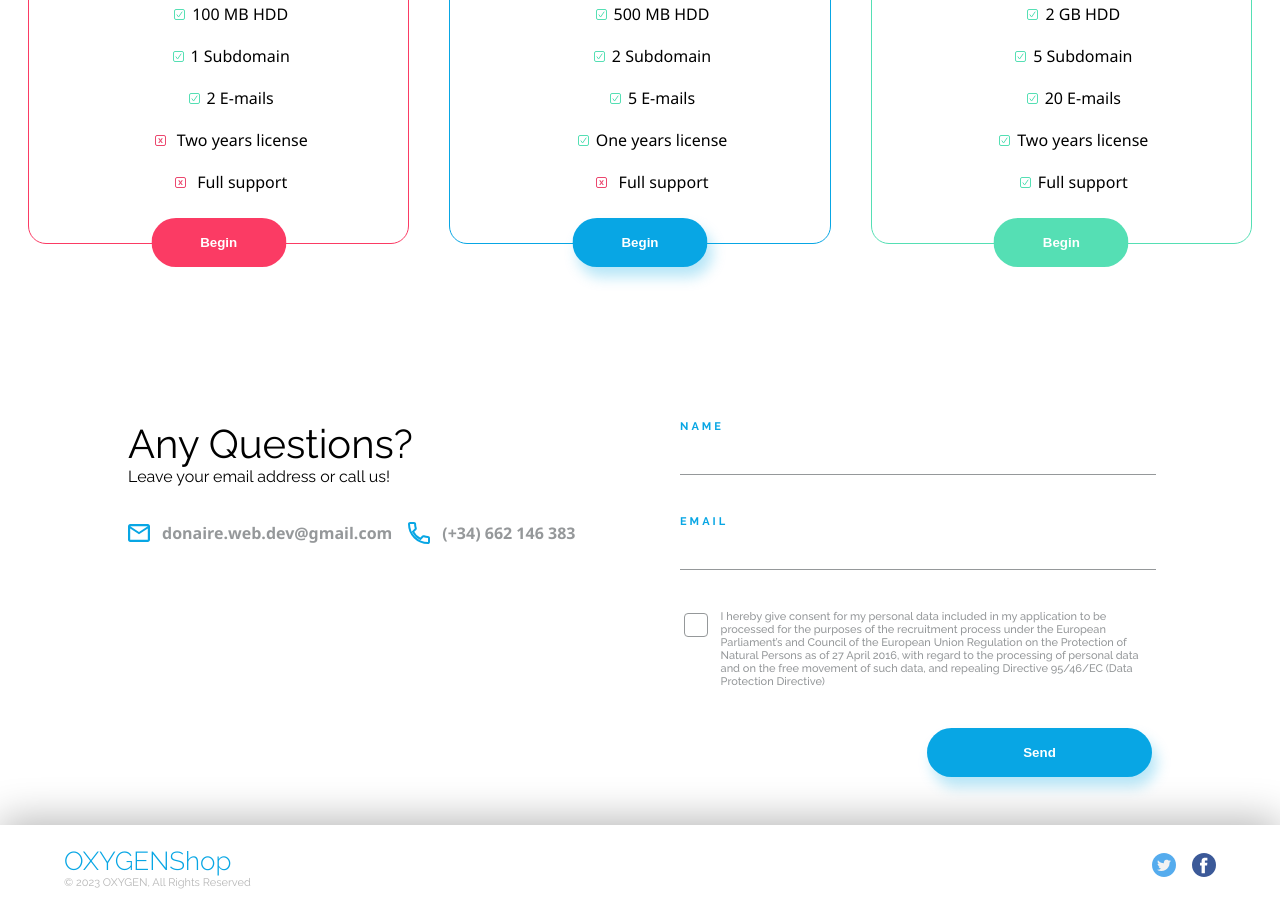
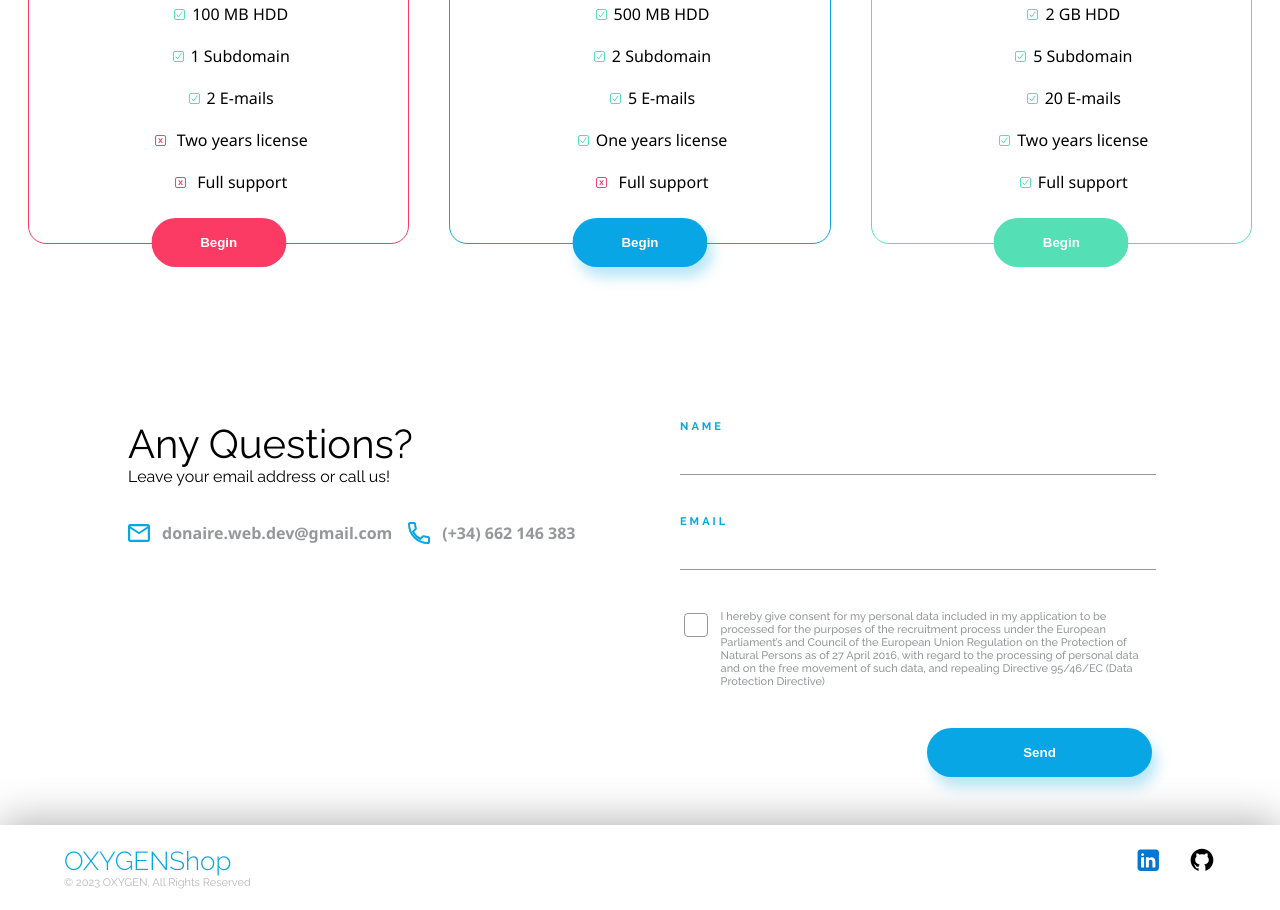
Before and after one commit to Enriquedonaire/Oxygen-Shop-Enrique, a website: page index.html in a window 1280 px wide. Shown: the part 3334-4244 px from the top of the page. Drawn offline with Linux system fonts and the light colour scheme.

Commit message:
Addign new Social Media Icons

```diff
--- a/index.html
+++ b/index.html
@@ -235,6 +235,7 @@
         </form>
       </section>
     </main>
+
     <footer class="footer">
       <div class="footer__container">
         <div class="footer__info">
@@ -242,8 +243,10 @@
           © 2023 OXYGEN, All Rights Reserved
         </div>
         <div class="footer__social_media">
-          <a href="https://twitter.com/"><img src="./assets/img/icons/twitter.svg" alt="Icono de twitter" /></a>
-          <a href="https://www.facebook.com/"><img src="./assets/img/icons/facebook.svg" alt="Icono de facebook" /></a>
+          <a href="https://linkedin.com/in/enrique-donaire"><img src="./assets/img/icons/icons8-linkedin.svg"
+            alt="Icono de Linkedin" /></a>
+          <a href="https://www.github.com/Enriquedonaire"><img src="./assets/img/icons/icons8-github.svg"
+            alt="Icono de github" /></a>
         </div>
       </div>
     </footer>
--- a/sass/style.scss
+++ b/sass/style.scss
@@ -1,5 +1,4 @@
 @use 'variables';
-
 @import url('https://fonts.googleapis.com/css2?family=Raleway:ital,wght@0,300;0,400;0,500;0,600;0,700;1,300;1,400;1,500;1,600&display=swap');
 
 body {
```
Also changed, not shown: assets/img/icons/github.png (added), assets/img/icons/icons8-github.svg (added), assets/img/icons/icons8-linkedin.svg (added), 1 other file.
